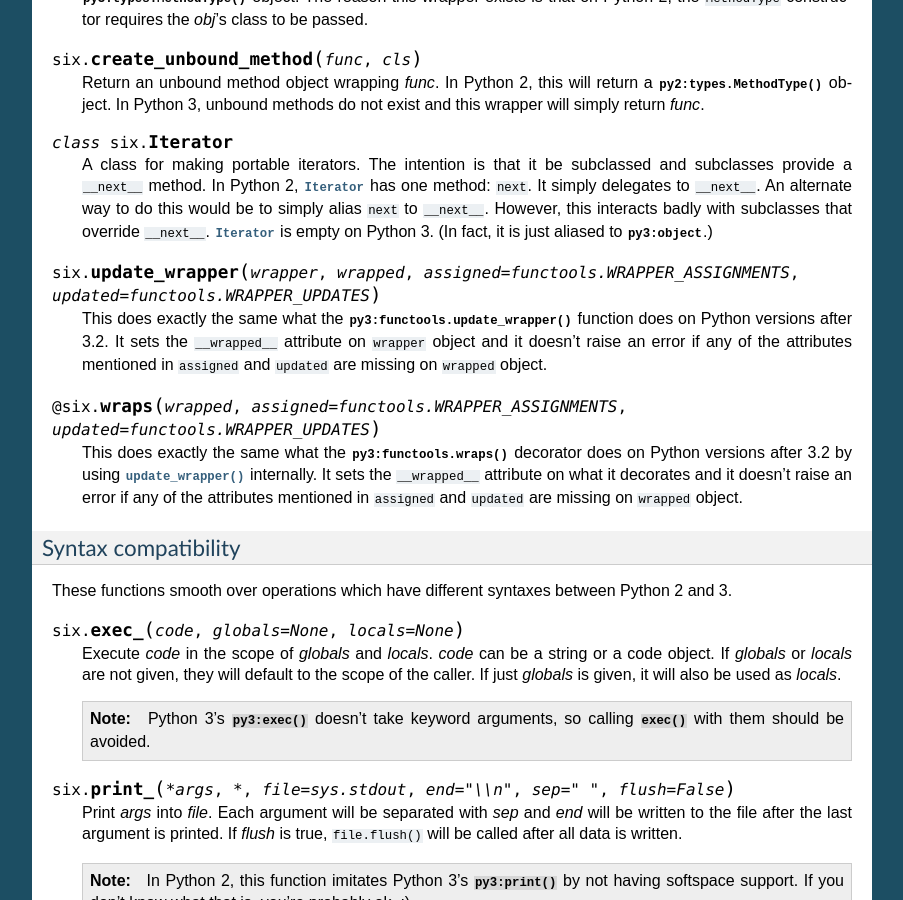
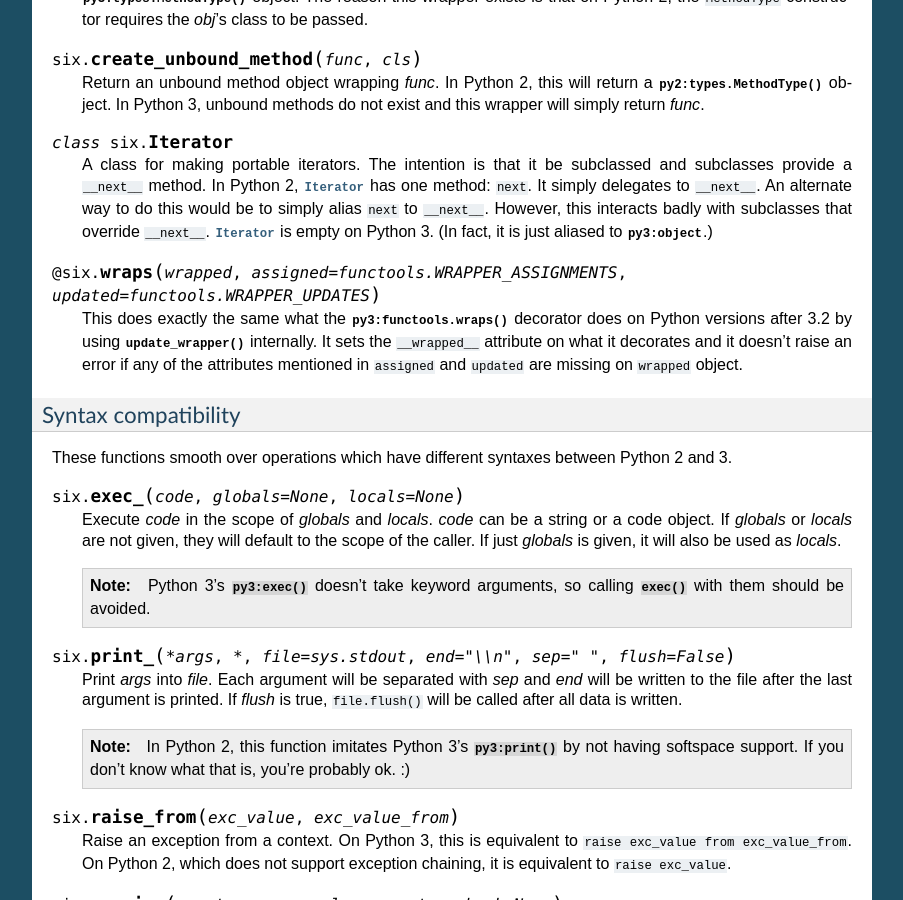
Before and after one commit to benjaminp/six, a Sphinx documentation site: the page built from documentation/index.rst, in a window 1280 px wide and 900 px high, scrolled down 3061 px. Shown: the whole window, without its empty margins (198-1101 px from the left). Built offline with Sphinx 7.4.7, drawn with Linux system fonts in a browser that asks for light colours.

Commit message:
Remove update_wrapper from public interface

```diff
--- a/documentation/index.rst
+++ b/documentation/index.rst
@@ -253,15 +253,6 @@
    this interacts badly with subclasses that override
    ``__next__``. :class:`Iterator` is empty on Python 3. (In fact, it is just
    aliased to :class:`py3:object`.)
-
-
-.. function:: update_wrapper(wrapper, wrapped, assigned=functools.WRAPPER_ASSIGNMENTS, updated=functools.WRAPPER_UPDATES)
-
-   This does exactly the same what the :func:`py3:functools.update_wrapper`
-   function does on Python versions after 3.2. It sets the ``__wrapped__``
-   attribute on ``wrapper`` object and it doesn't raise an error if any of the
-   attributes mentioned in ``assigned`` and ``updated`` are missing on
-   ``wrapped`` object.
 
 
 .. decorator:: wraps(wrapped, assigned=functools.WRAPPER_ASSIGNMENTS, updated=functools.WRAPPER_UPDATES)
```
Also changed, not shown: six.py (+10 -7 lines).
